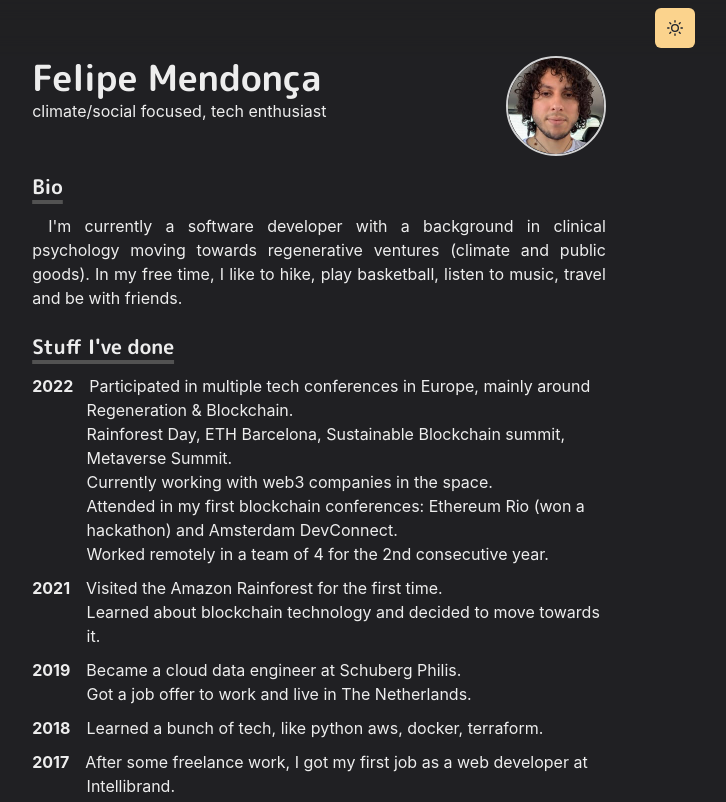
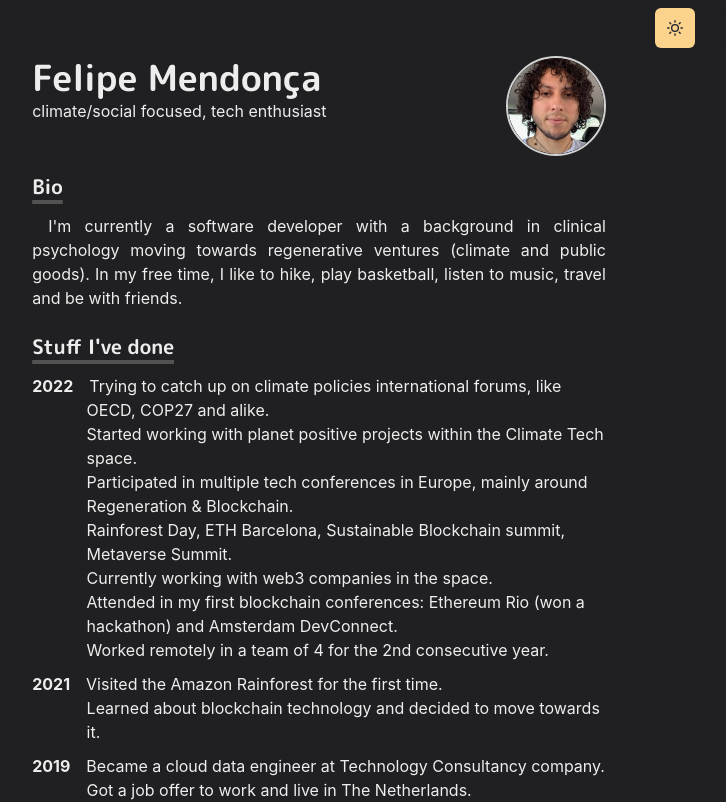
Before and after one commit to fysp11/personal-website, a Next.js app: page / in a window 1280 px wide. Shown: the top 802 px of the page, without its empty margins (321-1047 px from the left). Built offline with nearby package versions, Linux system fonts and the light colour scheme.

Commit message:
updates for october

```diff
--- a/constants/experiences.ts
+++ b/constants/experiences.ts
@@ -7,6 +7,8 @@ export const EXPERIENCES_DATA: Experience[] = [
     {
         year: 2022,
         comments: [
+            'Trying to catch up on climate policies international forums, like OECD, COP27 and alike',
+            'Started working with planet positive projects within the Climate Tech space',
             'Participated in multiple tech conferences in Europe, mainly around Regeneration & Blockchain',
             'Rainforest Day, ETH Barcelona, Sustainable Blockchain summit, Metaverse Summit',
             'Currently working with web3 companies in the space',
@@ -24,7 +26,7 @@ export const EXPERIENCES_DATA: Experience[] = [
     {
         year: 2019,
         comments: [
-            'Became a cloud data engineer at Schuberg Philis',
+            'Became a cloud data engineer at Technology Consultancy company',
             'Got a job offer to work and live in The Netherlands',
         ],
     },
```
